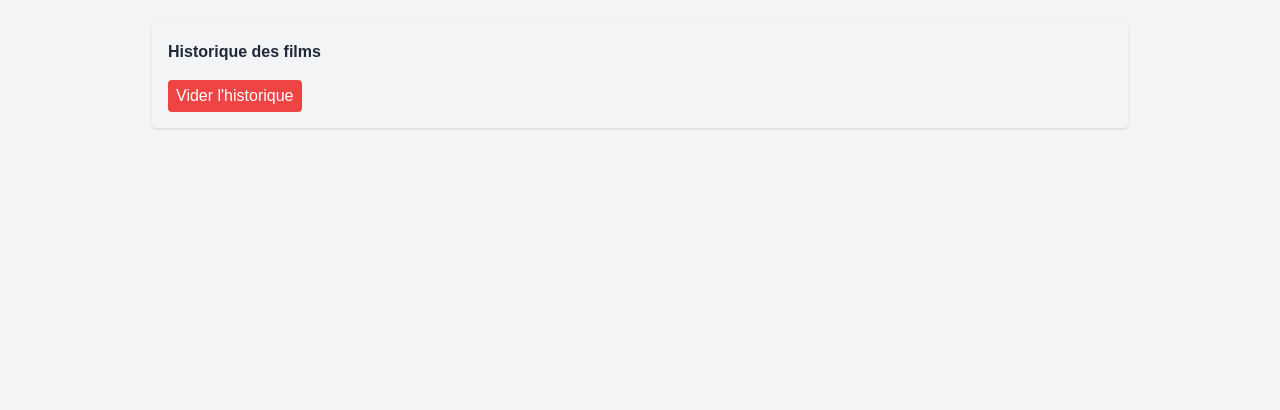
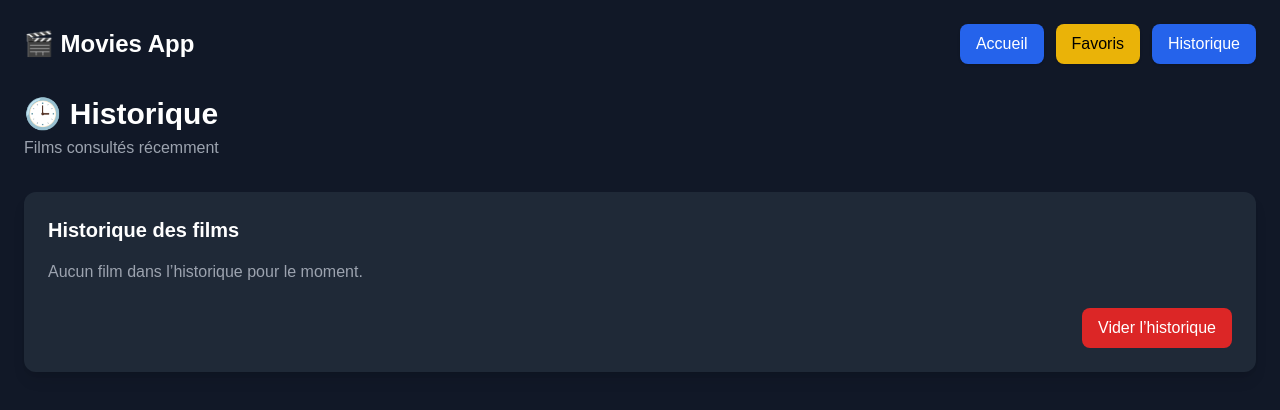
Before and after one commit to KT539/ProjFront, a Vue app in the folder ProjFront/: page /history in a window 1280 px wide. Shown: the top 410 px of the page. Built offline with nearby package versions, Linux system fonts and the light colour scheme.

Commit message:
Refactor: The design is the same everywhere and I had the button to go back to the main page to the page History

```diff
--- a/ProjFront/src/components/HistoryList.vue
+++ b/ProjFront/src/components/HistoryList.vue
@@ -1,21 +1,59 @@
 <template>
-  <div class="p-4 bg-gray-100 rounded shadow">
-    <h3 class="font-bold mb-2">Historique des films</h3>
-    <ul>
-      <li v-for="item in history" :key="item.imdbID" class="mb-2">
-        <router-link :to="`/movie/${item.Title}`" class="flex items-center space-x-2 hover:underline">
-          <img :src="item.Poster" alt="" class="w-12 h-16 object-cover"/>
-          <span>{{ item.Title }} ({{ item.Year }})</span>
+  <div class="bg-gray-800 rounded-xl shadow-lg p-6">
+    <h3 class="text-xl font-semibold mb-4">
+      Historique des films
+    </h3>
+
+    <!-- Liste -->
+    <ul v-if="history.length" class="space-y-4">
+      <li
+        v-for="item in history"
+        :key="item.imdbID"
+        class="flex items-center gap-4 bg-gray-700 rounded-lg p-3 hover:bg-gray-600 transition"
+      >
+        <router-link
+          :to="{ name: 'movie-details', params: { id: item.imdbID } }"
+          class="flex items-center gap-4 w-full"
+        >
+          <img
+            :src="item.Poster"
+            alt=""
+            class="w-14 h-20 object-cover rounded"
+          />
+
+          <div class="flex flex-col">
+            <span class="font-semibold">
+              {{ item.Title }}
+            </span>
+            <span class="text-sm text-gray-300">
+              {{ item.Year }}
+            </span>
+          </div>
         </router-link>
       </li>
     </ul>
-    <button @click="clearHistory" class="mt-2 px-2 py-1 bg-red-500 text-white rounded">Vider l'historique</button>
+
+    <!-- Vide -->
+    <p v-else class="text-gray-400">
+      Aucun film dans l’historique pour le moment.
+    </p>
+
+    <!-- Bouton clear -->
+    <div class="mt-6 flex justify-end">
+      <button
+        @click="clearHistory"
+        class="px-4 py-2 bg-red-600 hover:bg-red-700 rounded-lg text-white transition"
+      >
+        Vider l’historique
+      </button>
+    </div>
   </div>
 </template>
 
 <script setup>
 import { useHistoryStore } from '@/stores/history'
 import { storeToRefs } from 'pinia'
+
 const historyStore = useHistoryStore()
 const { history } = storeToRefs(historyStore)
 const clearHistory = () => historyStore.clearHistory()
--- a/ProjFront/src/components/elements/ElementFilters.vue
+++ b/ProjFront/src/components/elements/ElementFilters.vue
@@ -1,35 +1,40 @@
 <template>
-  <div class="bg-white shadow p-4 rounded-xl mx-6 mt-4">
+  <div class="bg-gray-800 text-white shadow p-4 rounded-xl mx-6 mt-4">
     <div class="grid grid-cols-1 md:grid-cols-2 gap-4">
 
       <Input
-        v-model="local.year"
+        v-model="local.title"
+        label="Titre"
+        placeholder="Ex: Matrix"
+      />
+
+      <Input v-model="local.year"
              label="Année"
              placeholder="Ex: 2015"
       />
 
-      <Input
-        v-model="local.genre"
+      <Input v-model="local.genre"
              label="Genre"
              placeholder="Ex: Action"
       />
 
-      <Input
-        v-model="local.minRating"
+      <Input v-model="local.minRating"
              label="Note IMDb min"
              placeholder="Ex: 7.5"
       />
     </div>
 
     <div class="flex justify-end mt-4">
-      <Button @click="apply">Appliquer les filtres</Button>
+      <BaseButton @click="apply">
+        Appliquer les filtres
+      </BaseButton>
     </div>
   </div>
 </template>
 
 <script setup>
 import { reactive } from "vue";
-import Button from "@/components/ui/Button.vue";
+import BaseButton from "@/components/ui/BaseButton.vue";
 import Input from "@/components/ui/Input.vue";
 
 const emit = defineEmits(["filter"]);
--- /dev/null
+++ b/ProjFront/src/components/layouts/AppHeader.vue
@@ -0,0 +1,32 @@
+<template>
+  <header class="flex justify-between items-center mb-8">
+    <h1 class="text-2xl font-bold">
+      🎬 Movies App
+    </h1>
+
+    <nav class="flex gap-3">
+      <BaseButton @click="goHome">
+        Accueil
+      </BaseButton>
+
+      <BaseButton variant="warning" @click="goFavorites">
+        Favoris
+      </BaseButton>
+
+      <BaseButton variant="primary" @click="goHistory">
+        Historique
+      </BaseButton>
+    </nav>
+  </header>
+</template>
+
+<script setup>
+import { useRouter } from "vue-router";
+import BaseButton from "@/components/ui/BaseButton.vue";
+
+const router = useRouter();
+
+const goHome = () => router.push("/");
+const goFavorites = () => router.push("/favorites");
+const goHistory = () => router.push("/history");
+</script>
--- /dev/null
+++ b/ProjFront/src/components/ui/BaseButton.vue
@@ -0,0 +1,33 @@
+<template>
+  <button
+    class="px-4 py-2 rounded-lg shadow transition"
+    :class="variantClasses"
+    v-bind="$attrs"
+  >
+    <slot />
+  </button>
+</template>
+
+<script setup>
+import { computed } from "vue";
+
+const props = defineProps({
+  variant: {
+    type: String,
+    default: "primary",
+  },
+});
+
+const variantClasses = computed(() => {
+  switch (props.variant) {
+    case "primary":
+      return "bg-blue-600 hover:bg-blue-700 text-white";
+    case "danger":
+      return "bg-red-600 hover:bg-red-700 text-white";
+    case "warning":
+      return "bg-yellow-500 hover:bg-yellow-600 text-black";
+    default:
+      return "bg-gray-600 hover:bg-gray-700 text-white";
+  }
+});
+</script>
--- a/ProjFront/src/components/ui/Button.vue
+++ b/ProjFront/src/components/ui/Button.vue
@@ -1,32 +1,25 @@
 <template>
-  <button
-    class="px-4 py-2 rounded-lg shadow w-max transition"
-    :class="isFavorite ? 'bg-red-600 hover:bg-red-700 text-white' : 'bg-blue-600 hover:bg-blue-700 text-white'"
-    @click="handleClick"
-    v-bind="$attrs"
+  <BaseButton
+    :variant="isFavorite ? 'danger' : 'primary'"
+    @click="toggle"
   >
-    <!-- Slot par défaut, texte dynamique si rien n'est passé -->
-    <slot>
-      {{ isFavorite ? 'Retirer des favoris' : 'Ajouter aux favoris' }}
-    </slot>
-  </button>
+    {{ isFavorite ? "Retirer des favoris" : "Ajouter aux favoris" }}
+  </BaseButton>
 </template>
 
 <script setup>
-import { ref } from 'vue'
-import { getFavorites, toggleFavorite } from '../../utils/favorites.js'
+import { ref } from "vue";
+import BaseButton from "./BaseButton.vue";
+import { getFavorites, toggleFavorite } from "../../utils/favorites.js";
 
 const props = defineProps({
-  movieId: {
-    type: [String, Number],
-    required: true
-  }
-})
+  movieId: [String, Number],
+});
 
-const isFavorite = ref(getFavorites().includes(props.movieId))
+const isFavorite = ref(getFavorites().includes(props.movieId));
 
-function handleClick() {
-  toggleFavorite(props.movieId)
-  isFavorite.value = !isFavorite.value
-}
+const toggle = () => {
+  toggleFavorite(props.movieId);
+  isFavorite.value = !isFavorite.value;
+};
 </script>
--- a/ProjFront/src/components/ui/Input.vue
+++ b/ProjFront/src/components/ui/Input.vue
@@ -1,12 +1,25 @@
 <template>
   <div class="flex flex-col gap-1">
-    <label v-if="label" class="font-semibold text-sm">{{ label }}</label>
+    <label
+      v-if="label"
+      class="font-semibold text-sm text-gray-300"
+    >
+      {{ label }}
+    </label>
 
     <input
       :type="type"
       v-model="model"
       :placeholder="placeholder"
-      class="border border-gray-300 px-3 py-2 rounded-lg focus:ring focus:ring-blue-300 focus:outline-none"
+      class="
+        bg-white
+        text-black
+        placeholder-gray-500
+        border border-gray-300
+        px-3 py-2 rounded-lg
+        focus:ring-2 focus:ring-blue-500
+        focus:outline-none
+      "
     />
   </div>
 </template>
--- a/ProjFront/src/layouts/DefaultLayout.vue
+++ /dev/null
@@ -1 +0,0 @@
-<template></template>
--- a/ProjFront/src/pages/FavoritesPage.vue
+++ b/ProjFront/src/pages/FavoritesPage.vue
@@ -68,6 +68,7 @@ import { ref, onMounted } from "vue";
 import { getFavorites } from "../utils/favorites.js";
 import { getMovieById } from "../api/omdbApi.js";
 import { useRouter } from "vue-router";
+// import AppHeader from "@/components/layouts/AppHeader.vue";
 
 const router = useRouter();
 const movies = ref([]);
--- a/ProjFront/src/pages/HistoryPage.vue
+++ b/ProjFront/src/pages/HistoryPage.vue
@@ -1,9 +1,18 @@
 <template>
-  <div class="max-w-5xl mx-auto p-6">
+  <div class="min-h-screen bg-gray-900 text-white p-6">
+    <AppHeader />
+    <header class="mb-8">
+      <h1 class="text-3xl font-bold">🕒 Historique</h1>
+      <p class="text-gray-400 mt-1">
+        Films consultés récemment
+      </p>
+    </header>
+
     <HistoryList />
   </div>
 </template>
 
 <script setup>
+import AppHeader from "@/components/layouts/AppHeader.vue";
 import HistoryList from "@/components/HistoryList.vue";
 </script>
--- a/ProjFront/src/pages/HomePage.vue
+++ b/ProjFront/src/pages/HomePage.vue
@@ -19,9 +19,10 @@
 
     <!-- Bouton filtres -->
     <div class="flex justify-end my-3">
-      <Button @click="showFilters = !showFilters">
+      <BaseButton @click="showFilters = !showFilters">
         {{ showFilters ? "Fermer les filtres" : "Filtres" }}
-      </Button>
+      </BaseButton>
+
     </div>
 
     <!-- Panneau de filtres -->
@@ -61,7 +62,7 @@ import { useRouter } from "vue-router";
 import MovieList from "../components/MovieList.vue";
 import SearchBar from "../components/SearchBar.vue";
 import ElementFilters from "../components/elements/ElementFilters.vue";
-import Button from "../components/ui/Button.vue";
+import BaseButton from "../components/ui/BaseButton.vue";
 
 import { featuredMovies, searchMovies } from "../api/movies.js";
 
```
Also changed, not shown: ProjFront/src/components/layouts/EmptyLayout.vue (renamed from ProjFront/src/layouts/EmptyLayout.vue). Lines whose indentation alone changed are shown as unchanged.
